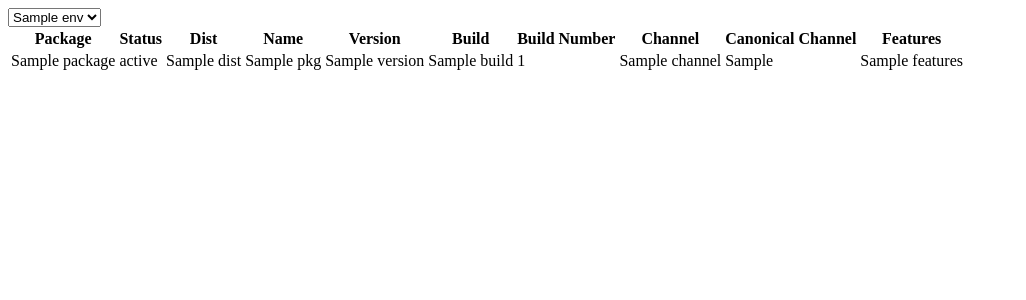
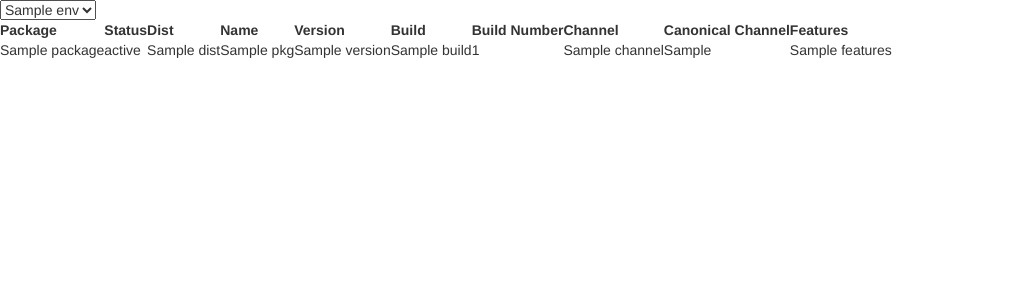
Before and after one commit to conda-archive/conda-ui, a Flask app: template package_manager/templates/index.html in a window 1280 px wide. Shown: the top 300 px of the page, without its empty margins (0-1026 px from the left). Run offline with Flask 2, Linux system fonts and the light colour scheme; the template is opened without the code that fills it: most values are stand-ins (such as "Sample title", 1, 10 or a date in 2020); some libraries are stand-ins or nearby versions.

Commit message:
Add static dependencies to template/index.html

```diff
--- a/package_manager/templates/index.html
+++ b/package_manager/templates/index.html
@@ -3,6 +3,10 @@
     <head>
         <meta charset="utf-8">
         <title>Package Manager</title>
+        <script src="{{ static('jquery-2.1.1/jquery.min.js') }}"></script>
+        <script src="{{ static('bootstrap-3.1.1/js/bootstrap.min.js') }}"></script>
+        <link href="{{ static('bootstrap-3.1.1/css/bootstrap.min.css') }}" rel="stylesheet">
+        <link href="{{ static('font-awesome-4.1.0/css/font-awesome.min.css') }}" rel="stylesheet">
     </head>
     <body>
         <select>
```
